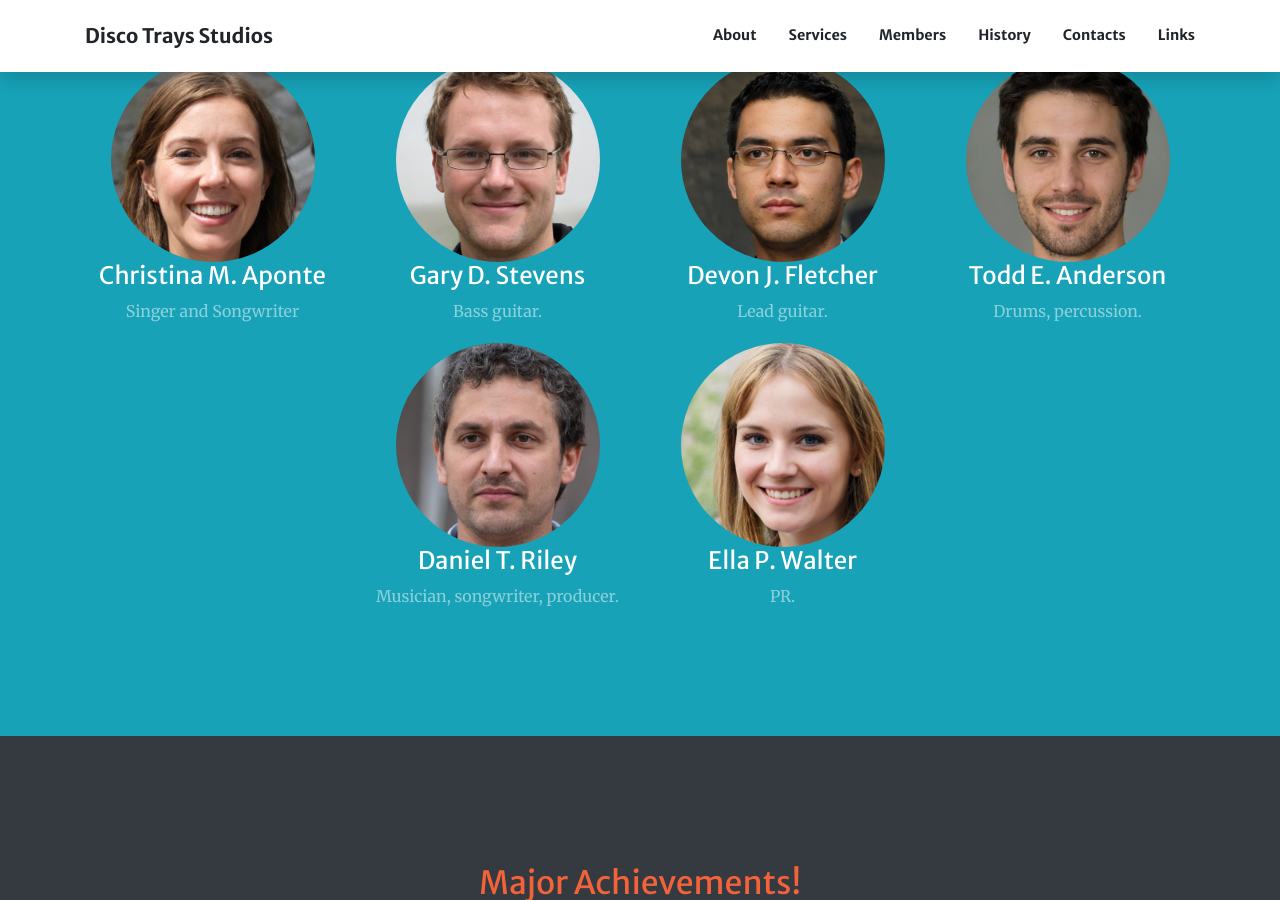
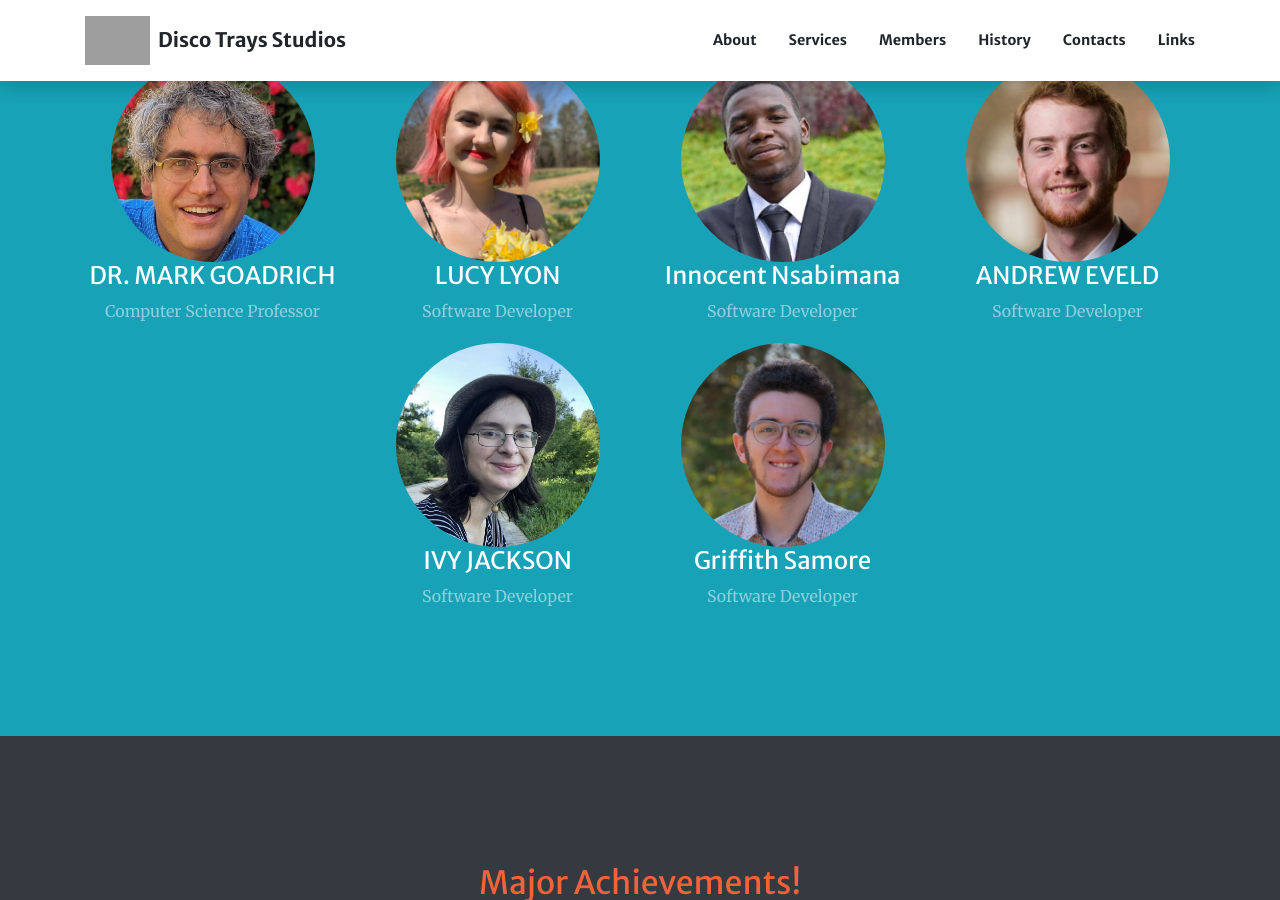
Before and after one commit to Nsabimana1/DiscoTrayStudioWebSite, a Jekyll site: the page built from index.md, in a window 1280 px wide and 900 px high, scrolled down 3238 px. Built offline with Jekyll 4.4.1, drawn with Linux system fonts in a browser that asks for light colours; nearby versions of some CDN libraries; some of the changed text lies outside the part shown; grey boxes are pictures that could not be loaded.

Commit message:
added a logo and pictures of the team

```diff
--- a/_includes/nav.html
+++ b/_includes/nav.html
@@ -1,5 +1,6 @@
 <nav class="navbar navbar-expand-lg navbar-light fixed-top py-3" id="mainNav">
   <div class="container">
+    <img src="assets/img/DiscoTray_logo_bling-2.png" width="65" alt="" class="d-inline-block align-middle mr-2">
     <a class="navbar-brand js-scroll-trigger" href="#page-top">{{ site.title }}</a>
     <button class="navbar-toggler navbar-toggler-right" type="button" data-toggle="collapse" data-target="#navbarResponsive" aria-controls="navbarResponsive" aria-expanded="false" aria-label="Toggle navigation">
       <span class="navbar-toggler-icon"></span>
--- a/index.md
+++ b/index.md
@@ -1,10 +1,9 @@
 ---
 layout: home
 header:
-  title: Your Favorite Source of Free Bootstrap Themes
+  title: Disco Trays Studios
   text: >
-    Start Bootstrap can help you build better websites using the Bootstrap
-    framework! Just download a theme and start customizing, no strings attached!
+    We explore how technology can address social, community, and educational issues through game development, mobile apps, and web systems/databases.
   action: # action button is optional
     label: Find Out More
     url: '#about'
@@ -92,29 +91,29 @@ sections:
     title: Our Crew!
     background_style: bg-info text-white
     members:
-      - title: Christina M. Aponte
-        text: Singer and Songwriter
-        image: assets/img/members/person1.jpg
+      - title: DR. MARK GOADRICH
+        text: Computer Science Professor
+        image: assets/img/members/DrGoadrich.png
         url: '#'
-      - title: Gary D. Stevens
-        text: Bass guitar.
-        image: assets/img/members/person2.jpg
+      - title: LUCY LYON
+        text: Software Developer
+        image: assets/img/members/Lucy.png
         url: '#'
-      - title: Devon J. Fletcher
-        text: Lead guitar.
-        image: assets/img/members/person3.jpg
+      - title: Innocent Nsabimana
+        text: Software Developer
+        image: assets/img/members/Innocent.jpg
         url: '#'
-      - title: Todd E. Anderson
-        text: Drums, percussion.
-        image: assets/img/members/person5.jpg
+      - title: ANDREW EVELD
+        text: Software Developer
+        image: assets/img/members/Andrew.jpg
         url: '#'
-      - title: Daniel T. Riley
-        text: Musician, songwriter, producer.
-        image: assets/img/members/person6.jpg
+      - title: IVY JACKSON
+        text: Software Developer
+        image: assets/img/members/Ivy.jpg
         url: '#'
-      - title: Ella P. Walter
-        text: PR.
-        image: assets/img/members/person7.jpg
+      - title: Griffith Samore
+        text: Software Developer
+        image: assets/img/members/Grifith.png
         url: '#'
 
   - type: timeline.html
```
Also changed, not shown: assets/img/members/Andrew.jpg (renamed from assets/img/members/Adrew.jpg).
